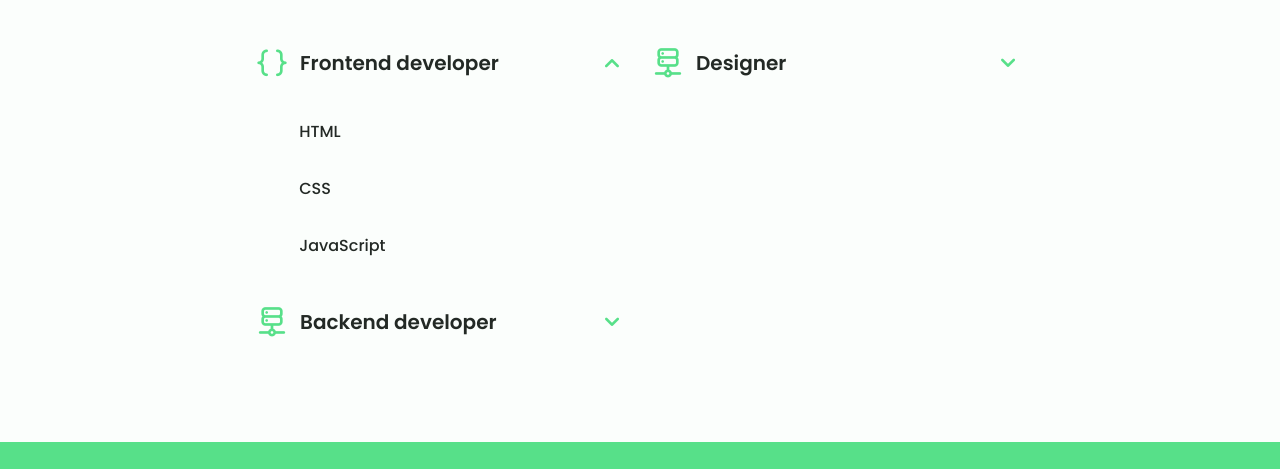
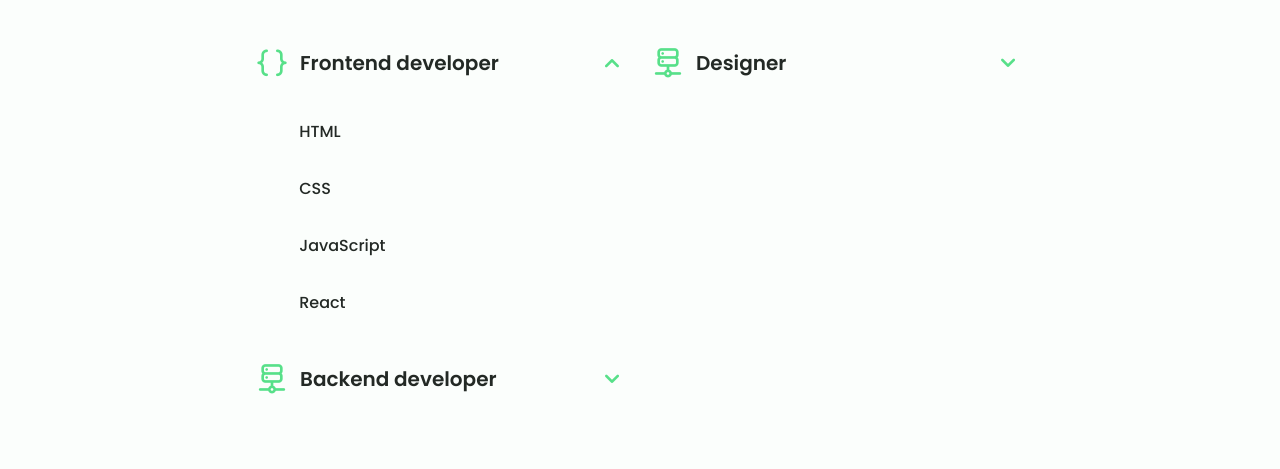
Before and after one commit to safirawln/Portfolio, a plain HTML site: page index.html in a window 1280 px wide. Shown: the part 1244-1713 px from the top of the page. Drawn offline with nearby package versions, Linux system fonts and the light colour scheme.

Commit message:
Update index.html

```diff
--- a/index.html
+++ b/index.html
@@ -159,16 +159,17 @@
                             <div class="skills__data">
                                 <div class="skills__titles">
                                     <h3 class="skills__name">CSS</h3>
-
                                 </div>
-
                             </div>
                             <div class="skills__data">
                                 <div class="skills__titles">
                                     <h3 class="skills__name">JavaScript</h3>
-
                                 </div>
-
+                            </div>
+                            <div class="skills__data">
+                                <div class="skills__titles">
+                                    <h3 class="skills__name">React</h3>
+                                </div>
                             </div>
                         </div>
                     </div>
```
